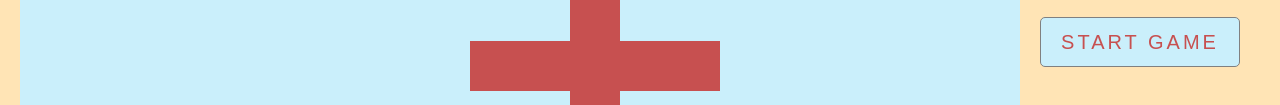
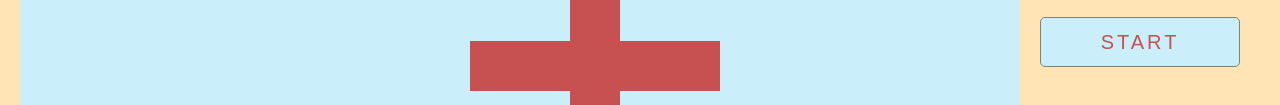
Before and after one commit to ValerianArdelean/airplaneFighter, a plain HTML site: page index.html in a window 1280 px wide. Shown: the part 441-546 px from the top of the page. Drawn offline with Linux system fonts and the light colour scheme.

Commit message:
renaming START button

```diff
--- a/index.html
+++ b/index.html
@@ -31,7 +31,7 @@
 				</div>
 			</div>
 
-			<button id="start" onclick="shutBullets();">START GAME</button>
+			<button id="start" onclick="shutBullets();">START</button>
 
 			<button id="fire" onclick="fire();">FIRE</button>
 		</aside>
```
